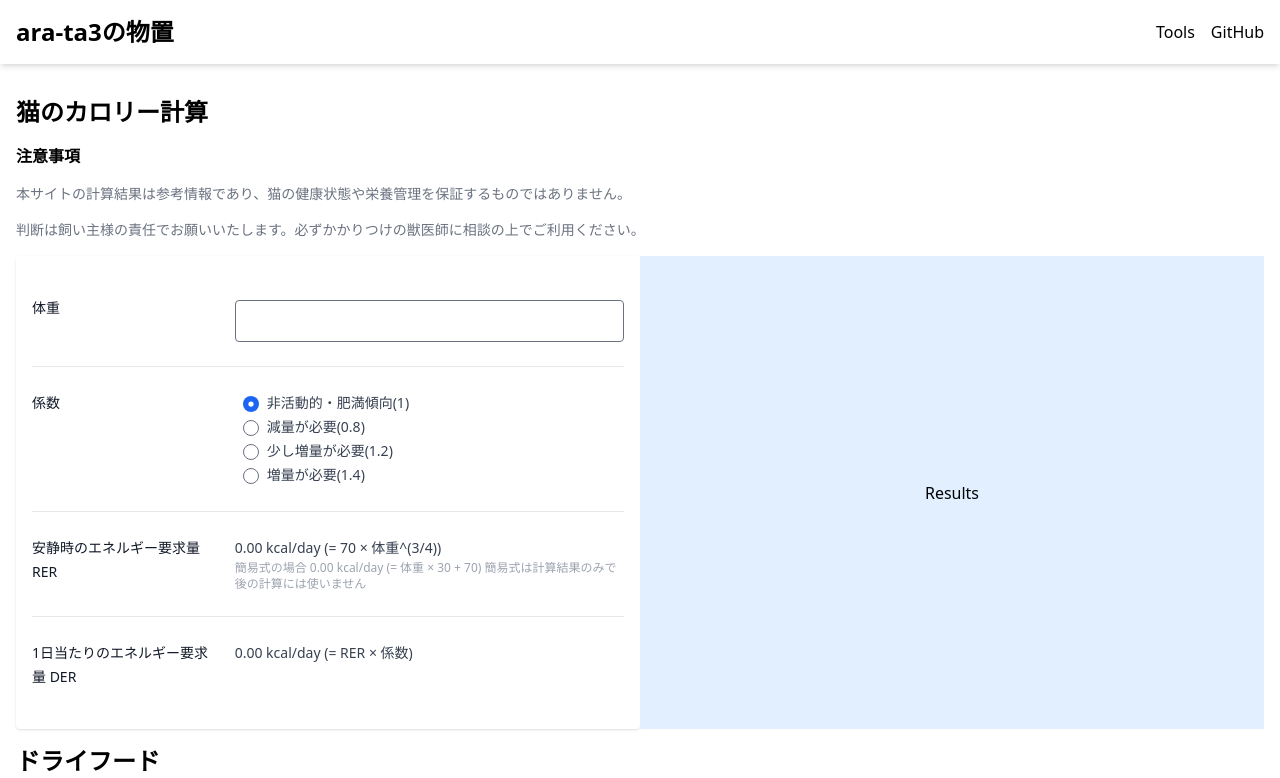
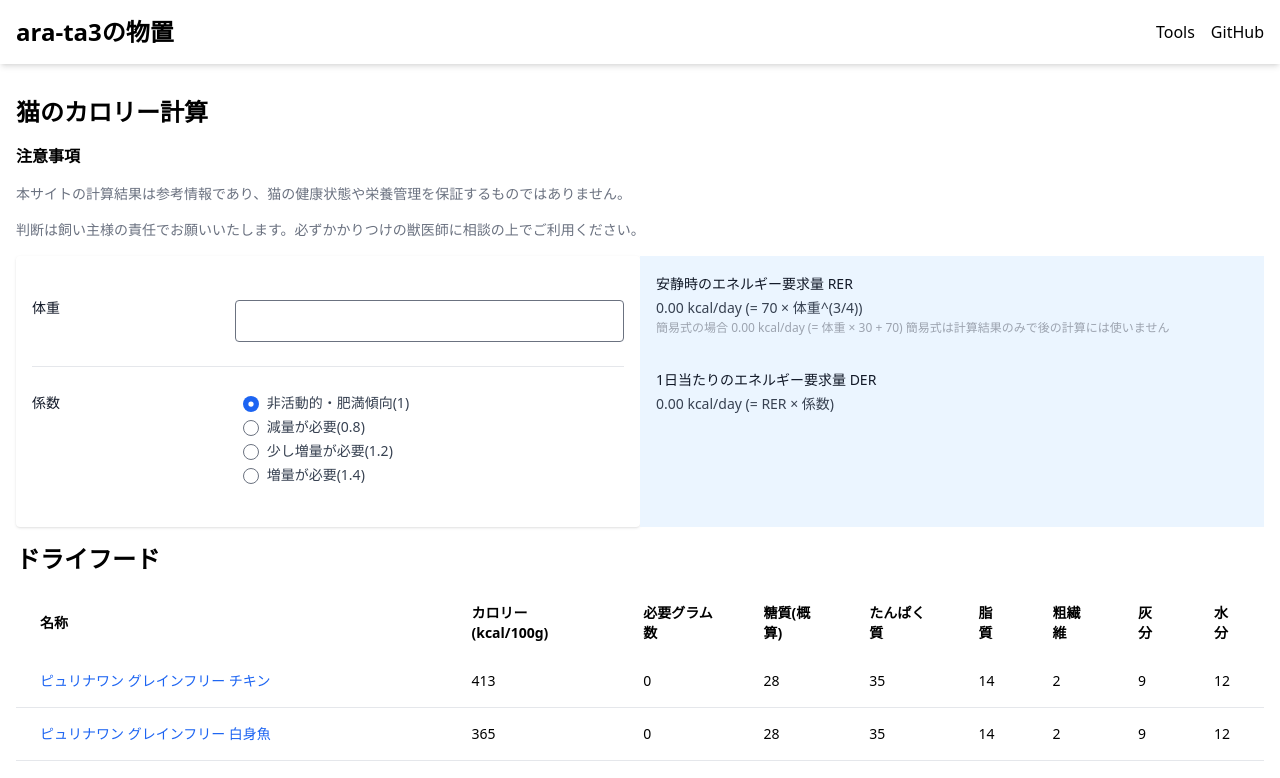
Before and after one commit to ara-ta3/ara-ta3.github.io, a React (Vite) app: page /cat/calorie in a window 1280 px wide. Shown: the top 778 px of the page. Built offline with nearby package versions, Linux system fonts and the light colour scheme.

Commit message:
Separate results

```diff
--- a/src/components/cats/CalorieCalculator.tsx
+++ b/src/components/cats/CalorieCalculator.tsx
@@ -1,28 +1,31 @@
 import React, { useEffect, useState } from "react";
 import { CatCalorie as DomainCatCalorie } from "../../domains/Cat.ts";
 
-const multipliers = [{
+const multipliers = [
+  {
     name: "非活動的・肥満傾向",
     value: 1,
-}, {
+  },
+  {
     name: "減量が必要",
     value: 0.8,
-}, {
+  },
+  {
     name: "少し増量が必要",
     value: 1.2,
-}, {
+  },
+  {
     name: "増量が必要",
     value: 1.4,
-}];
+  },
+];
 
-const CalorieCalculator: React.FC<
-  {
+const CalorieCalculator: React.FC<{
   setResults: (
-      results: { rer: number; simpleRER: number; der: number } | null,
+    results: { rer: number; simpleRER: number; der: number } | null
   ) => void;
   results: { rer: number; simpleRER: number; der: number } | null;
-  }
-> = ({ setResults, results }) => {
+}> = ({ setResults, results }) => {
   const [weight, setWeight] = useState<string>("");
   const [multiplier, setMultiplier] = useState<number>(1);
   useEffect(() => {
@@ -68,12 +71,12 @@ const CalorieCalculator: React.FC<
     );
   });
   return (
+    <div className="grid grid-cols-2">
+      <div className="flex flex-col items-left justify-left">
         <div className="p-4 shadow rounded">
           <dl className="divide-y divide-gray-200">
             <div className="px-4 py-6 sm:grid sm:grid-cols-3 sm:gap-4 sm:px-0">
-          <dt className="text-sm/6 font-medium text-gray-900">
-            体重
-          </dt>
+              <dt className="text-sm/6 font-medium text-gray-900">体重</dt>
               <dd className="mt-1 text-sm/6 text-gray-700 sm:col-span-2 sm:mt-0">
                 <input
                   type="number"
@@ -88,16 +91,16 @@ const CalorieCalculator: React.FC<
               </dd>
             </div>
             <div className="px-4 py-6 sm:grid sm:grid-cols-3 sm:gap-4 sm:px-0">
-          <dt className="text-sm/6 font-medium text-gray-900">
-            係数
-          </dt>
+              <dt className="text-sm/6 font-medium text-gray-900">係数</dt>
               <dd className="mt-1 text-sm/6 text-gray-700 sm:col-span-2 sm:mt-0">
-            <div>
-              {ms}
-            </div>
+                <div>{ms}</div>
               </dd>
             </div>
-        <div className="px-4 py-6 sm:grid sm:grid-cols-3 sm:gap-4 sm:px-0">
+          </dl>
+        </div>
+      </div>
+      <div className="bg-blue-50 flex flex-col">
+        <div className="p-4">
           <dt className="text-sm/6 font-medium text-gray-900">
             <p>安静時のエネルギー要求量 RER</p>
           </dt>
@@ -106,13 +109,12 @@ const CalorieCalculator: React.FC<
               {(results?.rer ?? 0).toFixed(2) ?? 0} kcal/day (= 70 × 体重^(3/4))
             </p>
             <p className="text-xs text-gray-400">
-              簡易式の場合 {(results?.simpleRER ?? 0).toFixed(2) ?? 0}{" "}
-              kcal/day (= 体重 × 30 + 70)
-              簡易式は計算結果のみで後の計算には使いません
+              簡易式の場合 {(results?.simpleRER ?? 0).toFixed(2) ?? 0} kcal/day
+              (= 体重 × 30 + 70) 簡易式は計算結果のみで後の計算には使いません
             </p>
           </dd>
         </div>
-        <div className="px-4 py-6 sm:grid sm:grid-cols-3 sm:gap-4 sm:px-0">
+        <div className="p-4">
           <dt className="text-sm/6 font-medium text-gray-900">
             1日当たりのエネルギー要求量 DER
           </dt>
@@ -120,7 +122,7 @@ const CalorieCalculator: React.FC<
             {(results?.der ?? 0).toFixed(2)} kcal/day (= RER × 係数)
           </dd>
         </div>
-      </dl>
+      </div>
     </div>
   );
 };
--- a/src/pages/CatCalorie.tsx
+++ b/src/pages/CatCalorie.tsx
@@ -7,9 +7,11 @@ import DryFoods from "../components/cats/DryFoods.tsx";
 import Reference from "../components/cats/Reference.tsx";
 
 const CatCalorie: React.FC = () => {
-  const [results, setResults] = useState<{ rer: number; der: number } | null>(
-    null,
-  );
+  const [results, setResults] = useState<{
+    rer: number;
+    simpleRER: number;
+    der: number;
+  } | null>(null);
 
   return (
     <>
@@ -18,14 +20,7 @@ const CatCalorie: React.FC = () => {
         <div className="container mx-auto p-4">
           <h1 className="text-2xl font-bold my-4">猫のカロリー計算</h1>
           <Caution />
-          <div className="grid grid-cols-2">
-            <div className="flex items-center justify-center">
-              <CalorieCalculator results={results} setResults={setResults} />
-            </div>
-            <div className="bg-blue-100 flex items-center justify-center">
-              Results
-            </div>
-          </div>
+          <CalorieCalculator results={results} setResults={setResults} />
           <div>
             <DryFoods der={results?.der ?? 0} />
           </div>
```
Lines whose indentation alone changed are shown as unchanged.
